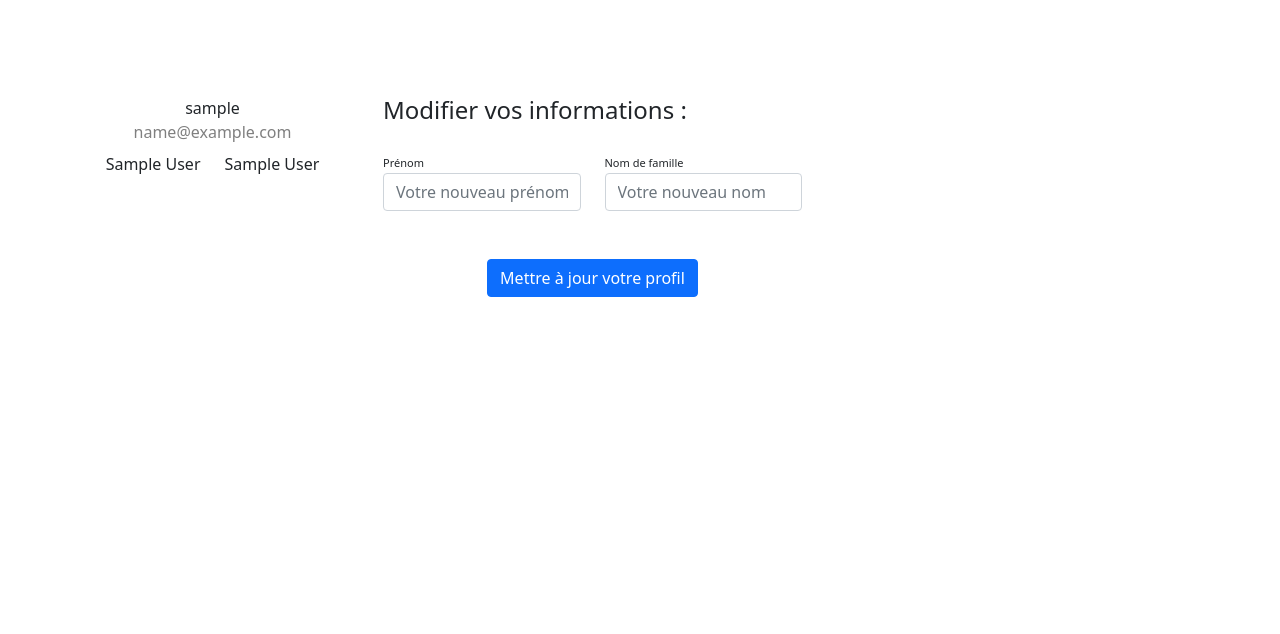
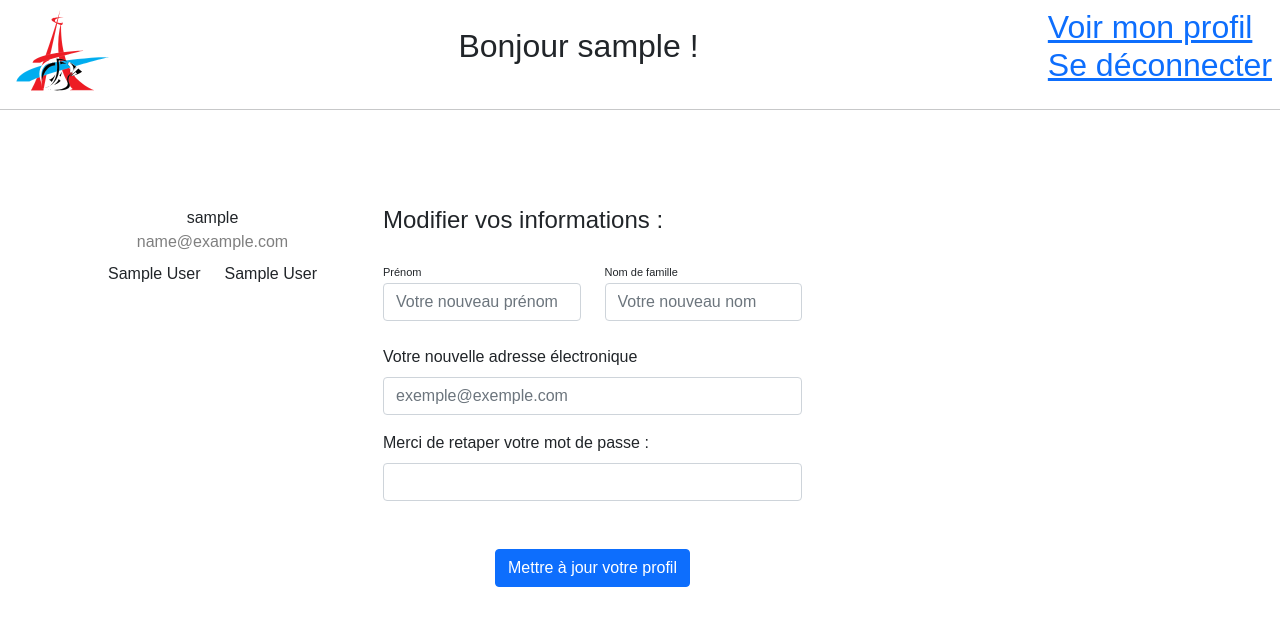
Before and after one commit to Zakiryo/IUT-FireStationMap, a PHP site: page /account.php in a window 1280 px wide. Shown: the top 634 px of the page. Run offline with PHP 8.4, Linux system fonts and the light colour scheme; the visitor is signed in with stand-in values (Sample User, id 1).

Commit message:
avancée sur le système d'édition de compte

```diff
--- a/account.php
+++ b/account.php
@@ -11,6 +11,7 @@ if (!isset($_SESSION['username'])) {
     <meta charset="UTF-8">
     <title>Profil - <?php echo $_SESSION['username']; ?></title>
     <link rel="stylesheet" href="account.css">
+    <link rel="stylesheet" href="style.css">
     <link rel="stylesheet" href="https://unpkg.com/leaflet@1.9.2/dist/leaflet.css" integrity="sha256-sA+zWATbFveLLNqWO2gtiw3HL/lh1giY/Inf1BJ0z14=" crossorigin="" />
     <link href="https://cdn.jsdelivr.net/npm/bootstrap@5.0.2/dist/css/bootstrap.min.css" rel="stylesheet" integrity="sha384-EVSTQN3/azprG1Anm3QDgpJLIm9Nao0Yz1ztcQTwFspd3yD65VohhpuuCOmLASjC" crossorigin="anonymous">
     <script src="https://cdn.jsdelivr.net/npm/bootstrap@5.0.2/dist/js/bootstrap.bundle.min.js" integrity="sha384-MrcW6ZMFYlzcLA8Nl+NtUVF0sA7MsXsP1UyJoMp4YLEuNSfAP+JcXn/tWtIaxVXM" crossorigin="anonymous"></script>
@@ -18,6 +19,14 @@ if (!isset($_SESSION['username'])) {
 </head>
 
 <body>
+    <div class="head">
+        <img src="logo.svg" alt="" width="8%" height="8%">
+        <h2>Bonjour <?php echo $_SESSION['username'] ?> !</h2>
+        <h2><a href="account.php">Voir mon profil</a><br><a href="disconnect.php">Se déconnecter</a>
+        </h2>
+    </div>
+    <hr>
+    <form method="post" action="updateAccount.php">
         <div class="container rounded bg-white mt-5 mb-5">
             <div class="row">
                 <div class="col-md-3 border-right">
@@ -37,17 +46,24 @@ if (!isset($_SESSION['username'])) {
                             <h4 class="text-right">Modifier vos informations : </h4>
                         </div>
                         <div class="row mt-2">
-                        <div class="col-md-6"><label class="labels">Prénom</label><input type="text" class="form-control" placeholder="Votre nouveau prénom" value=""></div>
-                        <div class="col-md-6"><label class="labels">Nom de famille</label><input type="text" class="form-control" value="" placeholder="Votre nouveau nom"></div>
+                            <div class="col-md-6"><label class="labels">Prénom</label><input type="text" name="modifyFirstName" class="form-control" placeholder="Votre nouveau prénom" value=""></div>
+                            <div class="col-md-6"><label class="labels">Nom de famille</label><input type="text" name="modifyLastName" class="form-control" value="" placeholder="Votre nouveau nom"></div>
                         </div>
-                    <div class="mt-5 text-center"><button class="btn btn-primary profile-button" type="button">Mettre à jour votre profil</button></div>
+                        <br>
+                        <div class="mb-3">
+                            <label for="modifyMail" class="form-label">Votre nouvelle adresse électronique</label>
+                            <input type="email" name="modifyMail" class="form-control" id="modifyMail" placeholder="exemple@exemple.com">
                         </div>
+                        <div class="mb-3">
+                            <label for="exampleInputPassword1" class="form-label">Merci de retaper votre mot de passe : </label>
+                            <input type="password" name="confirmPassword" class="form-control" id="confirmPassword">
                         </div>
-
+                        <div class="mt-5 text-center"><button class="btn btn-primary profile-button" id="confirmModify" type="submit">Mettre à jour votre profil</button></div>
                     </div>
                 </div>
             </div>
         </div>
+    </form>
 </body>
 
 </html>
--- a/login.php
+++ b/login.php
@@ -11,6 +11,7 @@ if (isset($_POST['loginMail']) && isset($_POST['loginPassword'])) {
     if ($row == 1) {
         $loginPassword = hash('sha256', $loginPassword);
         if ($data['PASSWORD'] === $loginPassword) {
+            $_SESSION['id'] = $data['ID'];
             $_SESSION['username'] = $data['USERNAME'];
             $_SESSION['firstname'] = $data['FIRSTNAME'];
             $_SESSION['lastname'] = $data['LASTNAME'];
```
Also changed, not shown: updateAccount.php (added, +41 -0 lines). Lines whose indentation alone changed are shown as unchanged.
